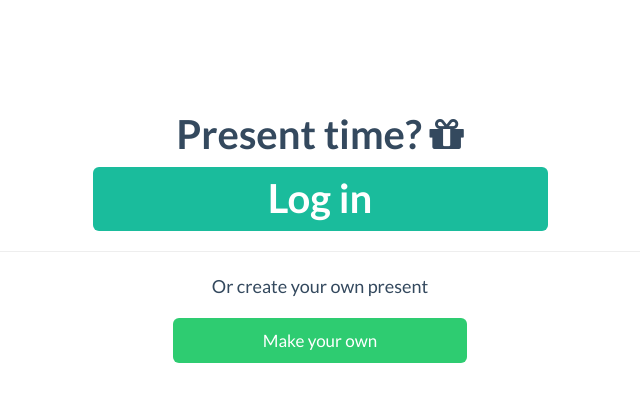
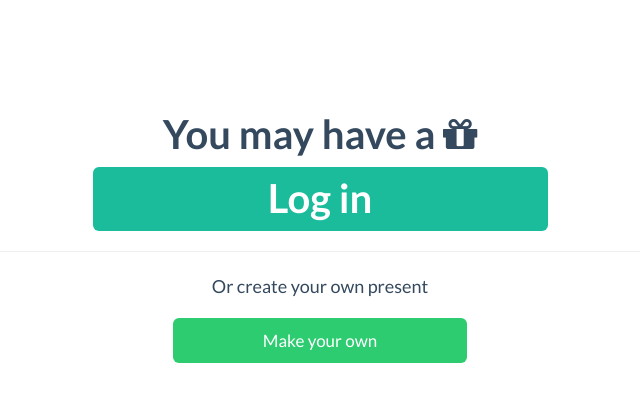
Before and after one commit to rossdlibby/pickme, a PHP site: page / in a window 1280 px wide. Shown: the top 402 px of the page, without its empty margins (320-960 px from the left). Run offline with PHP 8.4, Linux system fonts and the light colour scheme; some libraries are stand-ins or nearby versions.

Commit message:
you may have a 	modified:   index.php

```diff
--- a/index.php
+++ b/index.php
@@ -37,7 +37,7 @@
         <div class="col-xs-6 col-xs-offset-3 text-center">
           <div class="row">
             <div class="col-xs-12 text-center">
-              <p class="h3">Present time? <i class="fa fa-gift"></i></p>
+              <p class="h3">You may have a <i class="fa fa-gift"></i></p>
             </div>
           </div>
           <a class="btn btn-primary btn-lg btn-block" href="https://api.instagram.com/oauth/authorize/?client_id=c4eccd0640f64b55a1e608e50edbc0c9&redirect_uri=http://pickme.us&response_type=code"><strong><span class="h3">Log in</span></strong></a>
@@ -49,7 +49,7 @@
         <div class="col-xs-6 col-xs-offset-3 text-center">
           <div class="row">
             <div class="col-xs-12 text-center">
-              <p class="h3">Retrieve your present. <i class="fa fa-gift"></i></p>
+              <p class="h3">Retrieve your <i class="fa fa-gift"></i></p>
             </div>
           </div>
           <hr>
```
